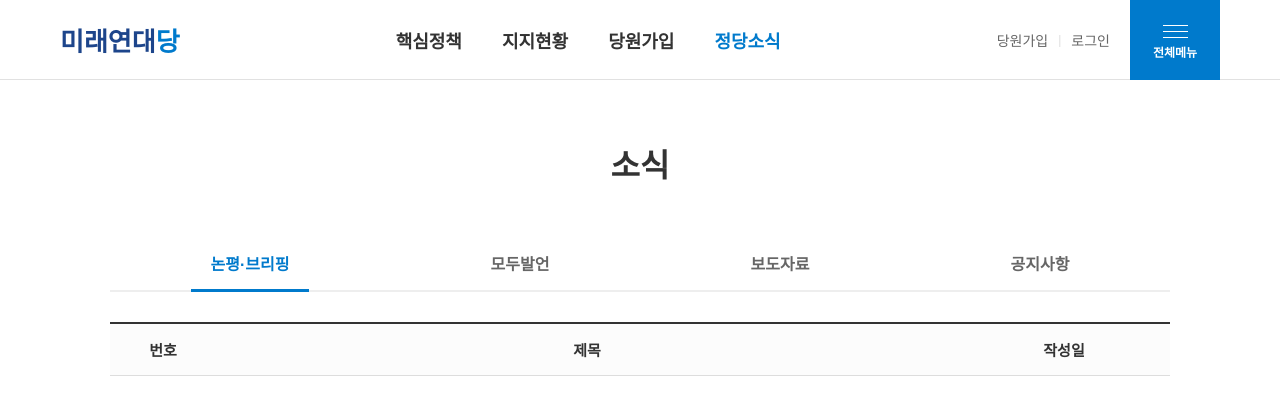
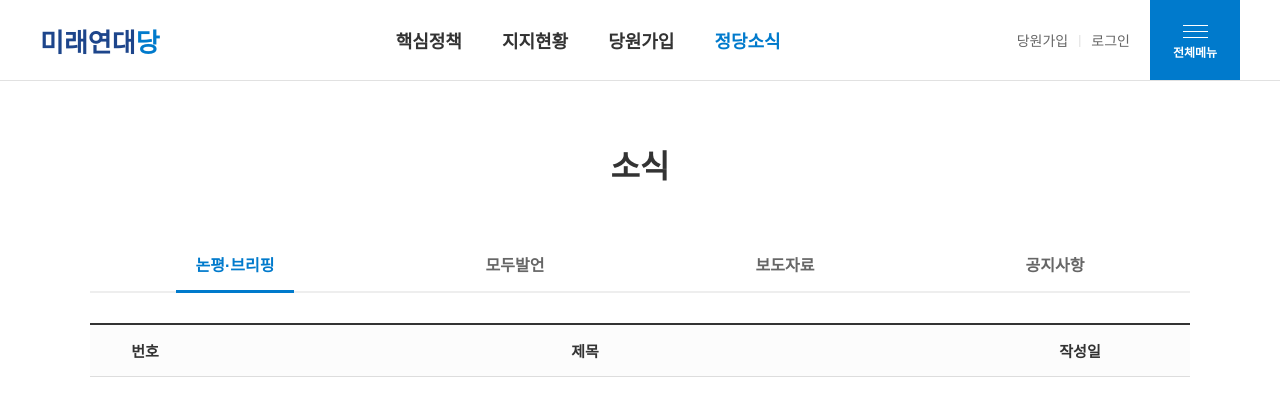
Before and after one commit to jaeyeong-11/PARTY_EX, a website: page public/news.html in a window 1280 px wide. Drawn offline with Linux system fonts and the light colour scheme; no server answers; a web font is replaced by a local one.

Commit message:
Update news.html

```diff
--- a/public/news.html
+++ b/public/news.html
@@ -7,14 +7,7 @@
     <link href="https://fonts.googleapis.com/css2?family=Pretendard:wght@400;700&display=swap" rel="stylesheet">
     <link rel="icon" href="/favicon.png?v=1" type="image/png">
     <style>
-        /* 🚩 픽셀 어긋남 방지 핵심 코드 */
-html {
-    overflow-y: scroll; /* 내용이 짧아도 무조건 스크롤바 자리를 확보함 */
-}
 
-* {
-    box-sizing: border-box; /* 테두리와 패딩이 너비를 침범하지 않게 함 */
-}
         :root {
             --brand-blue: #007acc;
             --brand-navy: #1d458b;
```
